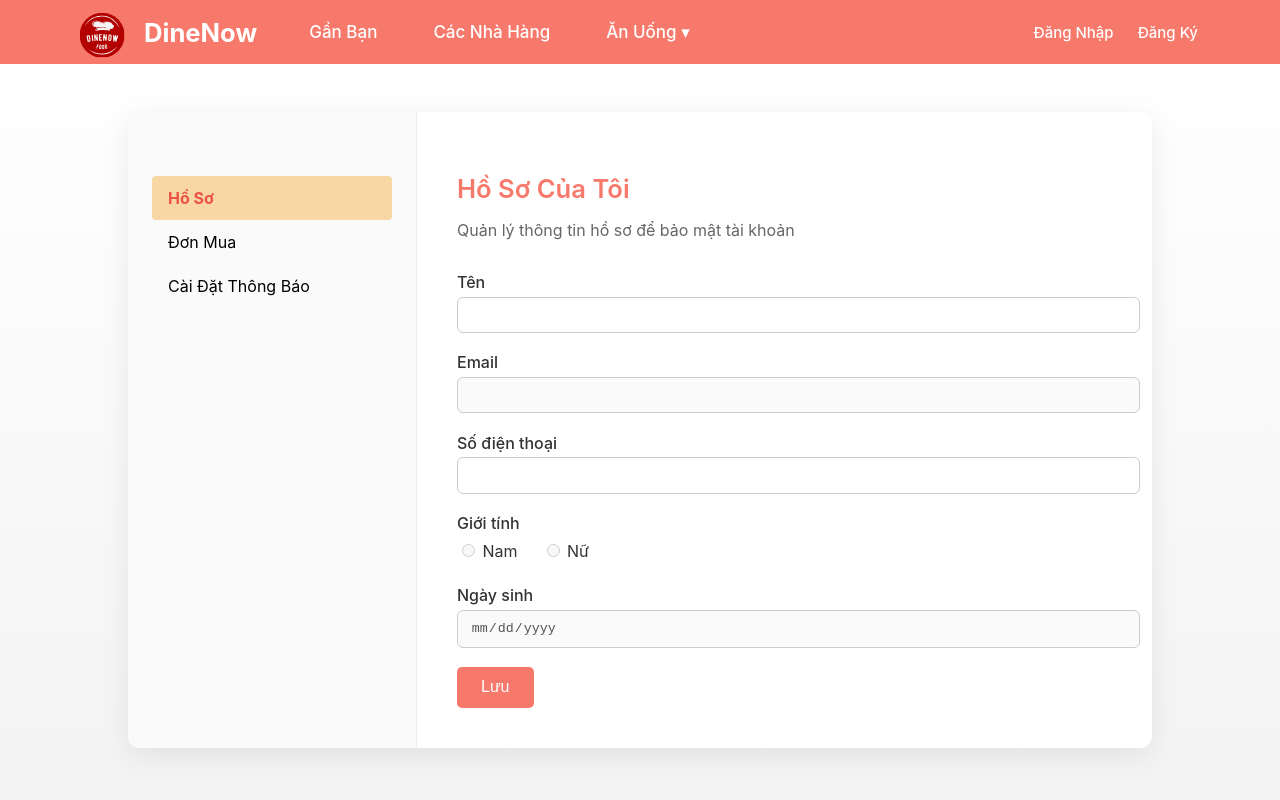
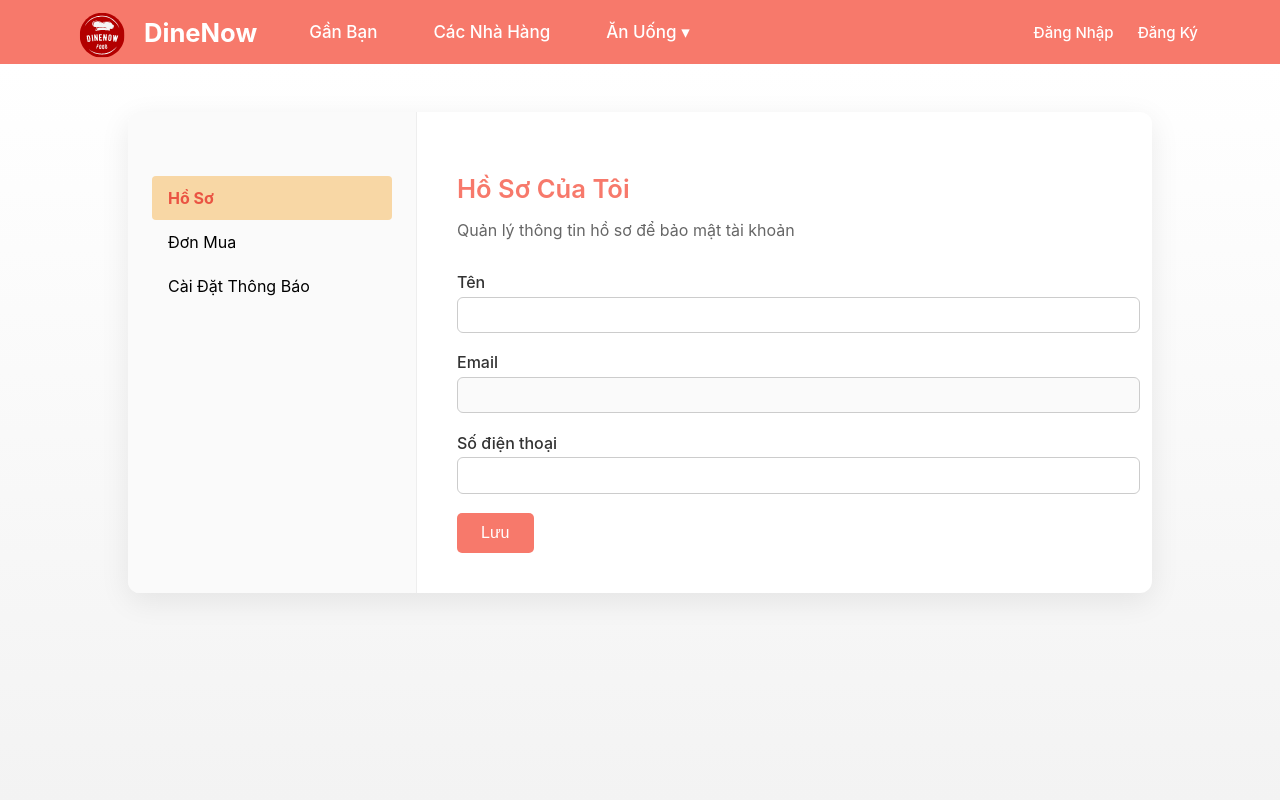
Before and after one commit to chamander2307/DineNow_UI, a React (Create React App) app: page /profile in a window 1280 px wide. Shown: the top 800 px of the page. Built offline with nearby package versions, Linux system fonts and the light colour scheme.

Commit message:
update 9g30 15/4

```diff
--- a/package.json
+++ b/package.json
@@ -3,11 +3,13 @@
   "version": "0.1.0",
   "private": true,
   "dependencies": {
+    "@react-oauth/google": "^0.12.1",
     "@testing-library/dom": "^10.4.0",
     "@testing-library/jest-dom": "^6.6.3",
     "@testing-library/react": "^16.3.0",
     "@testing-library/user-event": "^13.5.0",
     "axios": "^1.8.4",
+    "jwt-decode": "^4.0.0",
     "react": "^19.1.0",
     "react-dom": "^19.1.0",
     "react-icons": "^5.5.0",
--- a/src/App.js
+++ b/src/App.js
@@ -1,36 +1,17 @@
-// src/App.js
 import React from 'react';
-import { BrowserRouter as Router, Routes, Route, useLocation } from 'react-router-dom';
-
+import { BrowserRouter as Router } from 'react-router-dom';
 import Navbar from './components/Header';
 import Footer from './components/Footer';
-import Home from './pages/Home/Home';
-import Login from './pages/Auth/Login/Login';
-import Register from './pages/Auth/Register/Register';
-import ResetPasswordFlow from './pages/Auth/ForgotPassword/ForgotPassword';
-import Profile from './pages/Profile/Profile';
-import PolicyPage from './pages/Policy/PolicyPage';
-import RestaurantList from './pages/RestaurantList/RestaurantList';
-import VerifyEmail from './pages/Auth/VerifyEmail/VerifyEmail';
+import AppRoutes from './routes/AppRoutes';
 
 function AppContent() {
-
   return (
     <div className="app">
       <Navbar />
       <main className="main-content">
-        <Routes>
-          <Route path="/" element={<Home />} />
-          <Route path="/login" element={<Login />} />
-          <Route path="/register" element={<Register />} />
-          <Route path="/forgot-password" element={<ResetPasswordFlow />} />
-          <Route path="/profile" element={<Profile />} />
-          <Route path="/policy" element={<PolicyPage />} />
-          <Route path="/restaurant-list" element={<RestaurantList />} />
-          <Route path="/verify-email" element={<VerifyEmail />} />
-        </Routes>
+        <AppRoutes />
       </main>
-     <Footer />
+      <Footer />
     </div>
   );
 }
--- a/src/index.js
+++ b/src/index.js
@@ -2,12 +2,14 @@ import React from 'react';
 import ReactDOM from 'react-dom/client';
 import './index.css';
 import App from './App';
-
+import { GoogleOAuthProvider } from '@react-oauth/google';
 import { UserProvider } from "./contexts/UserContext"; // ✅
 
 const root = ReactDOM.createRoot(document.getElementById("root"));
 root.render(
+  <GoogleOAuthProvider clientId="989792724748-48cuaablio6lvteets32a345q76ktm39.apps.googleusercontent.com">
   <UserProvider>
     <App />
   </UserProvider>
+  </GoogleOAuthProvider>
 );
--- a/src/pages/Auth/Login/Login.js
+++ b/src/pages/Auth/Login/Login.js
@@ -5,6 +5,9 @@ import Logo from "../../../components/Logo";
 import { login } from "../../../services/authService";
 import { getUserProfile } from "../../../services/userService";
 import { UserContext } from "../../../contexts/UserContext";
+import { GoogleLogin } from "@react-oauth/google";
+import { jwtDecode } from 'jwt-decode';
+import { googleLogin } from "../../../services/authService";
 
 const Login = () => {
   const [email, setEmail] = useState("");
@@ -100,11 +103,40 @@ const Login = () => {
               />
             </div>
             <button type="submit">Đăng nhập</button>
+            <div style={{ marginTop: "15px" }}>
+              <GoogleLogin
+                onSuccess={async (credentialResponse) => {
+                  try {
+                    const { credential } = credentialResponse;
+                    const decoded = jwtDecode(credential); // chứa email, name, sub...
+
+                    const res = await googleLogin({ token: credential });
+                    const accessToken = res?.data?.accessToken;
+
+                    if (!accessToken) throw new Error("Google login failed");
+
+                    localStorage.setItem("accessToken", accessToken);
+                    const profile = await getUserProfile();
+                    setUser(profile);
+                    setIsLogin(true);
+                    navigate("/");
+                  } catch (err) {
+                    console.error("Google login failed:", err);
+                    setError("Đăng nhập Google thất bại.");
+                  }
+                }}
+                onError={() => {
+                  console.log("Google Login Failed");
+                  setError("Đăng nhập Google thất bại.");
+                }}
+              />
+            </div>
             <div className="auth__extra">
               <Link to="/forgot-password">Quên mật khẩu?</Link>
               <span> | </span>
               <Link to="/register">Đăng ký</Link>
             </div>
+
           </form>
         </div>
       </div>
--- /dev/null
+++ b/src/pages/Auth/OAuth2RedirectHandler.js
@@ -0,0 +1,41 @@
+import { useEffect } from 'react';
+import { useNavigate } from 'react-router-dom';
+import { getUserProfile } from '../../services/userService';
+import { useContext } from 'react';
+import { UserContext } from '../../contexts/UserContext';
+
+const OAuth2RedirectHandler = () => {
+  const navigate = useNavigate();
+  const { setUser, setIsLogin } = useContext(UserContext);
+
+  // ✅ Khi component này được render, ta bắt đầu xử lý token từ Google
+  useEffect(() => {
+    // Lấy token từ query param sau khi Google redirect về, ví dụ: ?token=abc123
+    const urlParams = new URLSearchParams(window.location.search);
+    const token = urlParams.get("token");
+
+    // Nếu có token thì tiếp tục xử lý đăng nhập
+    if (token) {
+      // ✅ Lưu token vào localStorage để sử dụng cho các API tiếp theo
+      localStorage.setItem("accessToken", token);
+
+      // ✅ Gọi API lấy thông tin user tương ứng với token này
+      getUserProfile().then(profile => {
+        // Cập nhật user vào context toàn cục (đã đăng nhập)
+        setUser(profile);
+        setIsLogin(true);
+
+        // ✅ Điều hướng người dùng về trang chủ
+        navigate("/");
+      });
+    } else {
+      // ❌ Nếu không có token (truy cập lỗi), quay về trang đăng nhập
+      navigate("/login");
+    }
+  }, [navigate, setUser, setIsLogin]);
+
+  // Trong lúc đang xử lý thì hiện thông báo tạm
+  return <p>Đang xử lý đăng nhập Google...</p>;
+};
+
+export default OAuth2RedirectHandler;
--- a/src/pages/Auth/VerifyEmail/VerifyEmail.js
+++ b/src/pages/Auth/VerifyEmail/VerifyEmail.js
@@ -4,6 +4,8 @@ import "../../../assets/styles/Login.css";
 import Logo from "../../../components/Logo";
 import OtpInput from "../../../components/auth/OTPinput";
 import { verifyAccountOTP, sendVerifyOTP } from "../../../services/authService";
+import { useEffect } from "react";
+
 
 const VerifyEmail = () => {
   const location = useLocation();
@@ -13,6 +15,18 @@ const VerifyEmail = () => {
   const [otp, setOtp] = useState("");
   const [resendSuccess, setResendSuccess] = useState(false);
 
+   useEffect (() => {
+    const sendOTP = async () => {
+        if (email)
+            try {
+        await sendVerifyOTP({ email }); // ✅ Gửi mã OTP
+        } catch (err) {
+        alert("Có lỗi xảy ra khi gửi mã OTP.");
+        console.error(err);
+        }
+    };
+    sendOTP();
+   }, [email]);
   const handleVerify = async (e) => {
     e.preventDefault();
     try {
--- a/src/pages/Profile/Profile.js
+++ b/src/pages/Profile/Profile.js
@@ -93,45 +93,6 @@ const Profile = () => {
                   onChange={handleChange}
                 />
               </div>
-
-              {/* Nếu muốn giữ giới tính/ngày sinh */}
-              <div className="form-group">
-                <label>Giới tính</label>
-                <div className="radio-group">
-                  <label>
-                    <input
-                      type="radio"
-                      name="gender"
-                      value="male"
-                      checked={formData.gender === 'male'}
-                      onChange={handleChange}
-                      disabled
-                    /> Nam
-                  </label>
-                  <label>
-                    <input
-                      type="radio"
-                      name="gender"
-                      value="female"
-                      checked={formData.gender === 'female'}
-                      onChange={handleChange}
-                      disabled
-                    /> Nữ
-                  </label>
-                </div>
-              </div>
-
-              <div className="form-group">
-                <label>Ngày sinh</label>
-                <input
-                  type="date"
-                  name="dob"
-                  value={formData.dob}
-                  onChange={handleChange}
-                  disabled
-                />
-              </div>
-
               <button className="save-btn" onClick={handleSubmit}>Lưu</button>
             </div>
           </div>
--- /dev/null
+++ b/src/routes/AppRoutes.js
@@ -0,0 +1,28 @@
+import { Routes, Route } from "react-router-dom";
+import Home from "../pages/Home/Home";
+import Login from "../pages/Auth/Login/Login";
+import Register from "../pages/Auth/Register/Register";
+import ResetPasswordFlow from "../pages/Auth/ForgotPassword/ForgotPassword";
+import Profile from "../pages/Profile/Profile";
+import PolicyPage from "../pages/Policy/PolicyPage";
+import RestaurantList from "../pages/RestaurantList/RestaurantList";
+import VerifyEmail from "../pages/Auth/VerifyEmail/VerifyEmail";
+import OAuth2RedirectHandler from "../pages/Auth/OAuth2RedirectHandler";
+
+const AppRoutes = () => {
+  return (
+    <Routes>
+      <Route path="/" element={<Home />} />
+      <Route path="/login" element={<Login />} />
+      <Route path="/register" element={<Register />} />
+      <Route path="/forgot-password" element={<ResetPasswordFlow />} />
+      <Route path="/profile" element={<Profile />} />
+      <Route path="/policy" element={<PolicyPage />} />
+      <Route path="/restaurant-list" element={<RestaurantList />} />
+      <Route path="/verify-email" element={<VerifyEmail />} />
+      <Route path="/oauth2/redirect" element={<OAuth2RedirectHandler />} />
+    </Routes>
+  );
+};
+
+export default AppRoutes;
--- a/src/services/authService.js
+++ b/src/services/authService.js
@@ -53,3 +53,8 @@ export const resetPassword = async ({ email, newPassword }) => {
   const res = await axios.post('/auth/reset-password', { email, newPassword });
   return res.data.data;
 };
+// 10. Đăng nhập bằng Google
+export const googleLogin = async ({ token }) => {
+  const res = await axios.post('/auth/google-login', { token });
+  return res.data; // { status, message, data: { accessToken } }
+};
```
Also changed, not shown: 1 other file (tests, documents, lock files or other folders).
